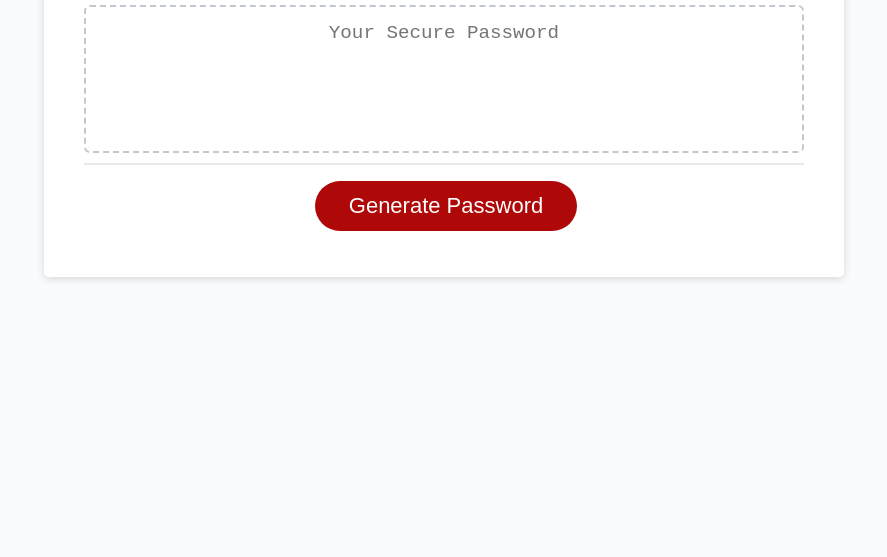
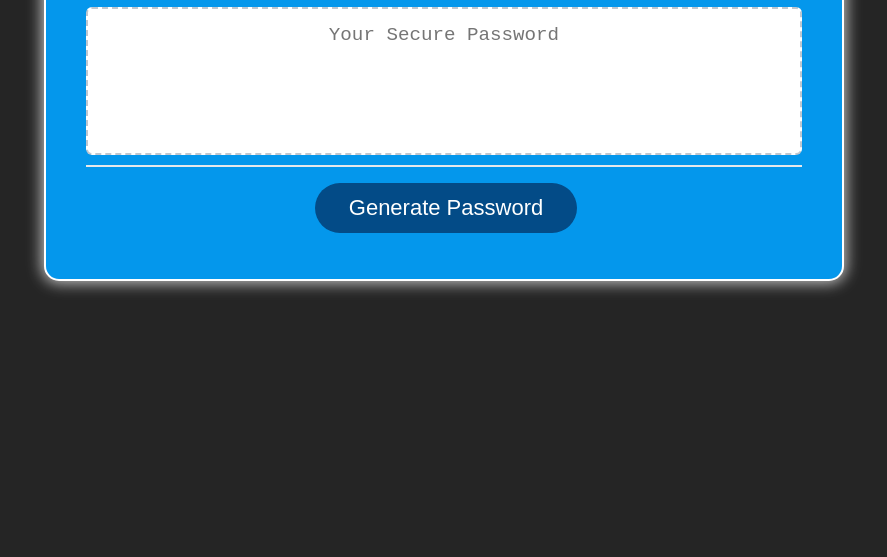
Before and after one commit to aidev13/password-generator, a plain HTML site: page index.html in a window 1280 px wide. Shown: the part 243-800 px from the top of the page, without its empty margins (196-1083 px from the left). Drawn offline with Linux system fonts and the light colour scheme.

Commit message:
made some CSS changes

```diff
--- a/style.css
+++ b/style.css
@@ -14,7 +14,7 @@ body,
 
 body {
   font-family: sans-serif;
-  background-color: #f9fbfd;
+  background-color: #252525;
 }
 
 .wrapper {
@@ -27,19 +27,20 @@ header {
   text-align: center;
   padding: 20px;
   padding-top: 0px;
-  color: hsl(206, 17%, 28%);
+  color: hsl(0, 0%, 100%);
 }
 
 .card {
-  background-color: hsl(0, 0%, 100%);
-  border-radius: 5px;
+  background-color: hsl(202, 97%, 47%);
+  border-radius: 15px;
   border-width: 1px;
-  box-shadow: rgba(0, 0, 0, 0.15) 0px 2px 8px 0px;
-  color: hsl(206, 17%, 28%);
+  box-shadow: rgba(255, 255, 255, 0.747) 0px 0px 15px 2px;
+  color: hsl(0, 0%, 100%);
   font-size: 18px;
   margin: 0 auto;
   max-width: 800px;
   padding: 30px 40px;
+  border: rgb(255, 255, 255) solid 2px;
 }
 
 .card-header::after {
@@ -74,9 +75,9 @@ header {
 
 .btn {
   border: none;
-  background-color: hsl(360, 91%, 36%);
+  background-color: hsl(207, 96%, 27%);
   border-radius: 25px;
-  box-shadow: rgba(0, 0, 0, 0.1) 0px 1px 6px 0px rgba(0, 0, 0, 0.2) 0px 1px 1px
+  box-shadow: rgba(255, 255, 255, 0.1) 0px 1px 6px 0px rgba(255, 255, 255, 0.2) 0px 1px 1px
     0px;
   color: hsl(0, 0%, 100%);
   display: inline-block;
@@ -88,9 +89,16 @@ header {
   cursor: pointer;
 }
 
+.btn:hover {
+  background-color: #063264;
+  box-shadow: rgba(255, 255, 255, 0.747) 0px 0px 15px 2px;
+  transform: scale(.97);
+  transition: 250ms;
+}
+
 button[disabled] {
   cursor: default;
-  background: #c0c7cf;
+  background: #1759a5;
 }
 
 .float-right {
@@ -118,11 +126,6 @@ button[disabled] {
   overflow: hidden;
 }
 
- .alert {
-  background-color: red;
-
-}
-
 @media (max-width: 690px) {
   .btn {
     font-size: 1rem;
```
